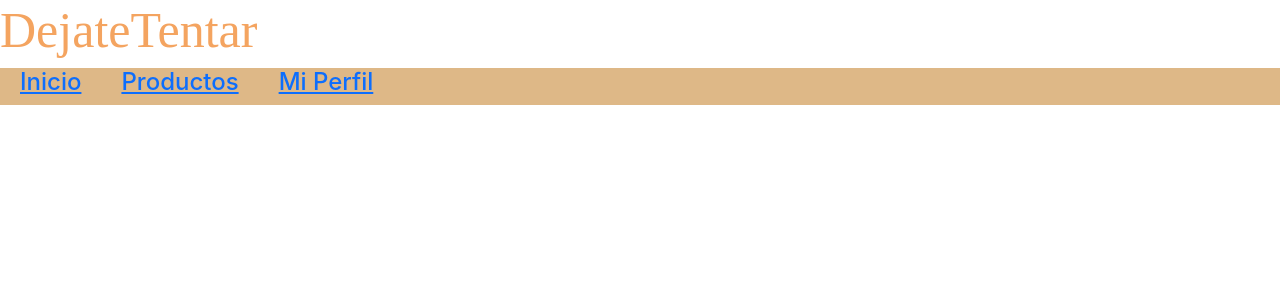
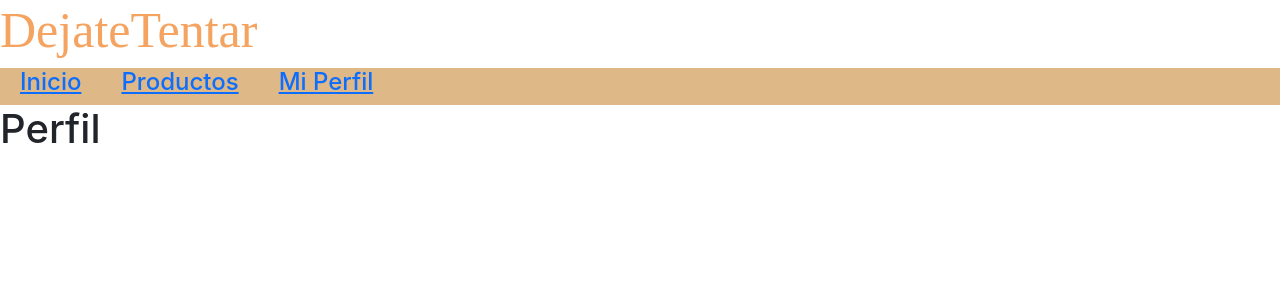
Before and after one commit to jeffreydtz/TeamLaika, a React (Create React App) app in the folder pw-tk/: page /Profile in a window 1280 px wide. Shown: the top 300 px of the page. Built offline with nearby package versions, Linux system fonts and the light colour scheme.

Commit message:
Arreglando muy poquito

```diff
--- a/pw-tk/src/App.js
+++ b/pw-tk/src/App.js
@@ -10,26 +10,15 @@ import Home from "./componentes/Home";
 import './App.css';
 import Navbar from "./componentes/Navbar/Navbar";
 import Products from "./componentes/Products";
+import Profile from "./componentes/Profile";
+
 
 
 function App() {
     return (
         <Router>
             <div>
-                <Navbar>
-                    <ul>
-                        <li>
-                            <Link to="/Home">Home</Link>
-                        </li>
-                        <li>
-                            <Link to="/Products">Productos</Link>
-                        </li>
-                        {/*<li>*/}
-                        {/*    <Link to="/users">Users</Link>*/}
-                        {/*</li>*/}
-                    </ul>
-                </Navbar>
-
+                <Navbar />
                 {/* A <Switch> looks through its children <Route>s and
             renders the first one that matches the current URL. */}
                 <Switch>
@@ -42,7 +31,10 @@ function App() {
                     <Route path="/Products" exact={true}>
                         <Products />
                     </Route>
-                    <Route path="/Home" exact={true}>
+                    <Route path="/Profile" exact={true}>
+                        <Profile />
+                    </Route>
+                    <Route path="/">
                         <Home />
                     </Route>
                 </Switch>
--- a/pw-tk/src/componentes/Navbar/Navbar.js
+++ b/pw-tk/src/componentes/Navbar/Navbar.js
@@ -13,7 +13,7 @@ function Navbar() {
 
                 <Link to="/Products"> <h4 className="nav-element nav-hover">Productos</h4></Link>
                 {/*<h4 className="nav-element nav-hover">Cursos</h4>*/}
-                <Link to={'/componentes/Profile'}><h4 className="nav-element nav-hover">Mi Perfil</h4></Link>
+                <Link to={'/Profile'}><h4 className="nav-element nav-hover">Mi Perfil</h4></Link>
             </div>
         </div>
     );
--- a/pw-tk/src/componentes/Profile.js
+++ b/pw-tk/src/componentes/Profile.js
@@ -0,0 +1,11 @@
+import React from "react";
+
+const Profile = () => {
+  return (
+      <div>
+          <h1>Perfil</h1>
+      </div>
+  )
+}
+
+export default Profile;
```
